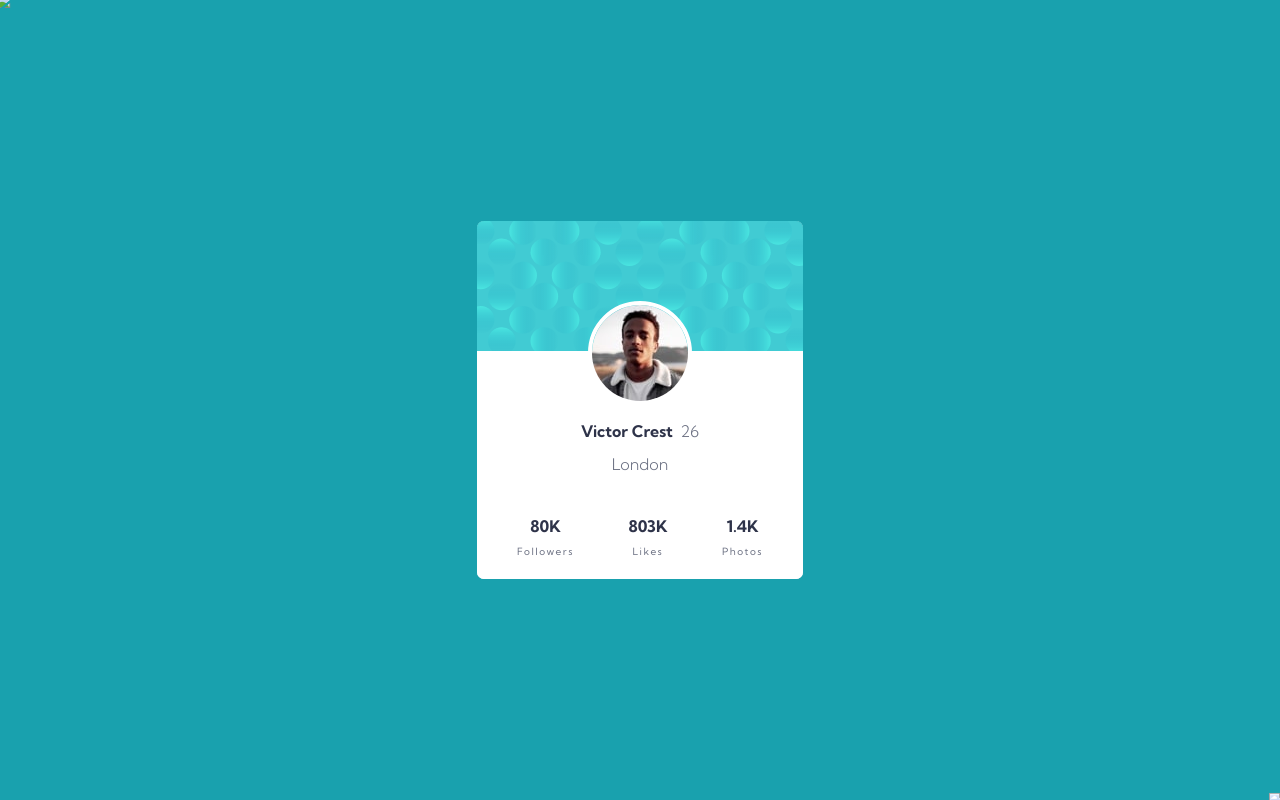
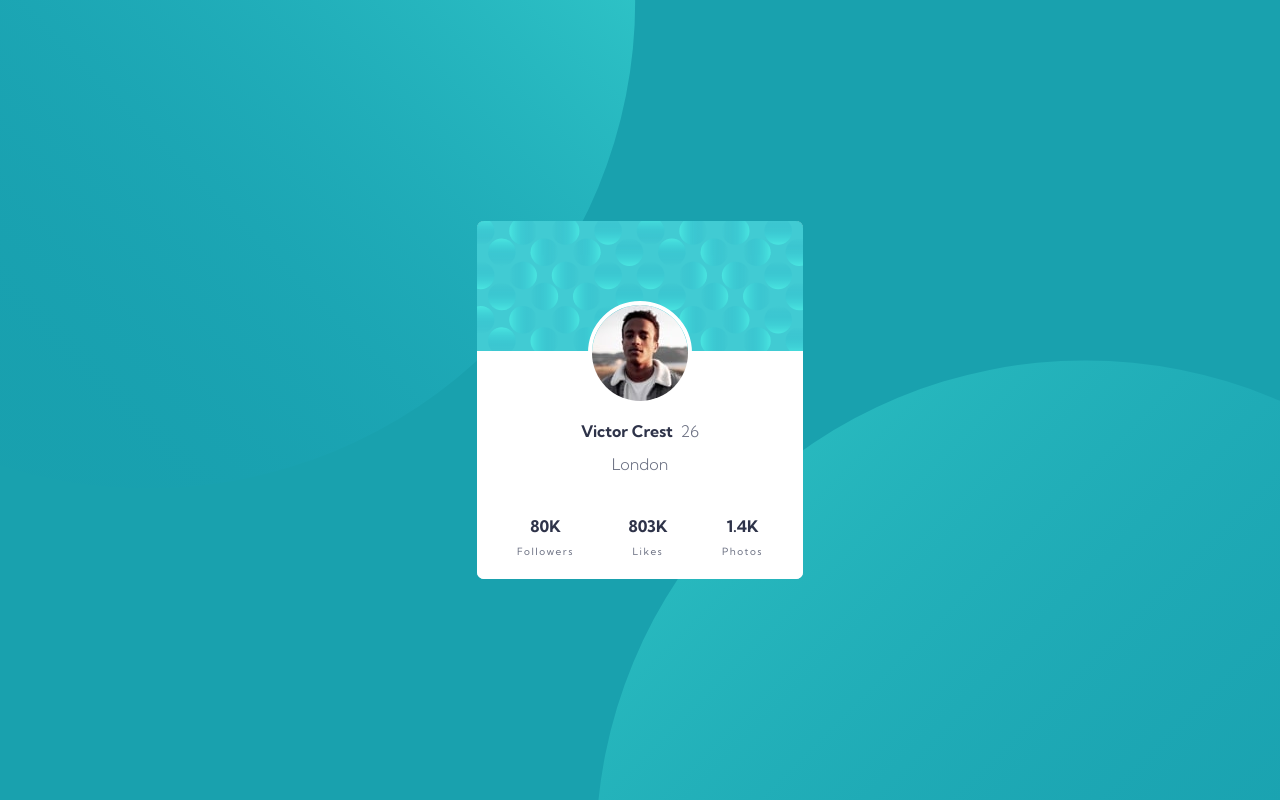
Before and after one commit to pietrotech01/01-Profile-Card-Component, a plain HTML site: page index.html in a window 1280 px wide. Drawn offline with Linux system fonts and the light colour scheme; the site is published under a folder, as on GitHub Pages, so addresses that start at the root find nothing.

Commit message:
added "."
added "." to background images which werent showing on github pages.

```diff
--- a/index.html
+++ b/index.html
@@ -22,8 +22,8 @@
   </head>
   <body>
     <div class="root-container">
-      <img class="top-bg-image" src="/images/bg-pattern-top.svg" />
-      <img class="bottom-bg-image" src="/images/bg-pattern-bottom.svg" />
+      <img class="top-bg-image" src="./images/bg-pattern-top.svg" />
+      <img class="bottom-bg-image" src="./images/bg-pattern-bottom.svg" />
 
       <div class="profile-card">
         <div class="pc-top">
```
